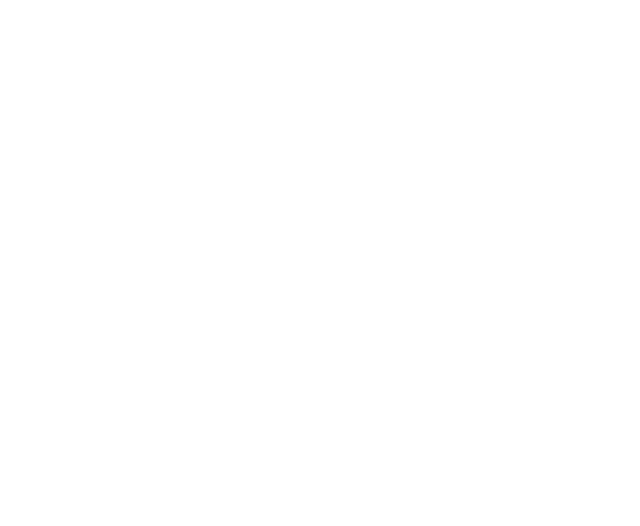
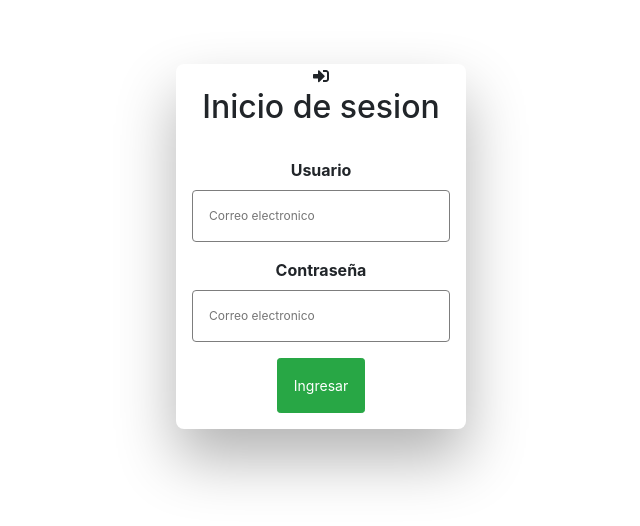
Before and after one commit to Bishuu1/SuperCeveFrontend, a React (Create React App) app: page /login in a window 1280 px wide. Shown: the top 526 px of the page, without its empty margins (319-959 px from the left). Built offline with nearby package versions, Linux system fonts and the light colour scheme.

Commit message:
ADD: Login

```diff
--- a/src/components/Layout/PrivateLayout.js
+++ b/src/components/Layout/PrivateLayout.js
@@ -40,7 +40,14 @@ const PrivateLayout = ({ children }) => {
             </Nav.Link>
           </Nav>
           <Nav>
-            <Nav.Link href="#deets">Cerrar sesión</Nav.Link>
+            <Nav.Link
+              onClick={() => {
+                window.sessionStorage.removeItem('user');
+                history.push('/login');
+              }}
+            >
+              Cerrar sesión
+            </Nav.Link>
           </Nav>
         </Navbar.Collapse>
       </Navbar>{' '}
--- a/src/components/Layout/PublicLayout.js
+++ b/src/components/Layout/PublicLayout.js
@@ -4,10 +4,8 @@ import { Container, Row, Col } from 'react-bootstrap';
 const PublicLayout = ({ children }) => {
   return (
     <Container fluid style={{ padding: 0 }}>
-      <Row nogutter align="center" className="layout-public__container">
-        <Col sm={12} md={6} lg={4} xl={3} offset={{ xl: 1 }}>
-          {children}
-        </Col>
+      <Row align="center" className="layout-public__container">
+        <Col sm={12}>{children}</Col>
       </Row>
     </Container>
   );
--- a/src/components/UserTable/index.js
+++ b/src/components/UserTable/index.js
@@ -3,9 +3,7 @@ import { useHistory } from 'react-router-dom';
 import { useTable, useSortBy } from 'react-table';
 import { Row, Col, Button } from 'react-bootstrap';
 import Pagination from '../common/Pagination';
-import { showToast } from '../common/Toast';
 const UserTable = ({ columns, data, dataPerPage }) => {
-
   const {
     getTableProps,
     getTableBodyProps,
@@ -86,12 +84,6 @@ const UserTable = ({ columns, data, dataPerPage }) => {
             type="text"
             placeholder="Buscar"
             onChange={(e) => setInputValue(e.target.value)}
-            onClick={() => {
-              showToast({
-                type: 'success',
-                text: 'Se ha guardado usuario con exito',
-              });
-            }}
           />{' '}
         </Col>
       </Row>
--- /dev/null
+++ b/src/content/Login/index.js
@@ -0,0 +1,60 @@
+import React from 'react';
+import { FontAwesomeIcon } from '@fortawesome/react-fontawesome';
+import { faSignInAlt } from '@fortawesome/free-solid-svg-icons';
+import { Formik, Form } from 'formik';
+import { Input } from '../../components/common/forms/fields';
+import { Button } from 'react-bootstrap';
+import * as Yup from 'yup';
+import { useHistory } from 'react-router-dom';
+
+const Login = () => {
+  const history = useHistory();
+  const handleSubmit = (values) => {
+    window.sessionStorage.setItem('user', JSON.stringify(values));
+    history.push('/');
+  };
+  return (
+    <div
+      style={{
+        width: '290px',
+        margin: 'auto',
+        marginTop: '64px',
+        boxShadow: '0 30px 60px 0 rgba(0,0,0,0.3)',
+        borderRadius: '8px',
+      }}
+    >
+      <FontAwesomeIcon icon={faSignInAlt} width={40} />
+      <h2>Inicio de sesion</h2>
+      <div style={{ marginTop: '16px', padding: '16px' }}>
+        <Formik
+          initialValues={{ name: '', password: '' }}
+          validationSchema={Yup.object().shape({
+            name: Yup.string().required('Usuario requerido'),
+            password: Yup.string().required('Contraseña requerida'),
+          })}
+          onSubmit={handleSubmit}
+        >
+          <Form>
+            <Input
+              type="text"
+              placeholder="Correo electronico"
+              name="name"
+              label="Usuario"
+            />
+            <Input
+              type="password"
+              placeholder="Correo electronico"
+              name="password"
+              label="Contraseña"
+            />
+            <Button variant="success" size="sm" type="submit">
+              Ingresar
+            </Button>{' '}
+          </Form>
+        </Formik>
+      </div>
+    </div>
+  );
+};
+
+export default Login;
--- a/src/routes/RouterWrapper.js
+++ b/src/routes/RouterWrapper.js
@@ -4,6 +4,7 @@ import { Redirect, Route } from 'react-router-dom';
 // import { isLogin } from '../utils/session';
 import PrivateLayout from '../components/Layout/PrivateLayout';
 import PublicLayout from '../components/Layout/PublicLayout';
+import { isLogin } from '../utils/session';
 
 const RouteWrapper = ({
   component: Component,
@@ -16,7 +17,7 @@ const RouteWrapper = ({
   // Window's title
 
   return isPublic ? (
-    true && restricted ? ( //TODO: LOGIN
+    isLogin() ? ( //TODO: LOGIN
       <Redirect to="/" />
     ) : (
       <Route
@@ -28,7 +29,7 @@ const RouteWrapper = ({
         )}
       />
     )
-  ) : true ? ( //TODO: LOGIN
+  ) : isLogin() ? ( //TODO: LOGIN
     <Route
       path={path}
       render={(props) => (
@@ -38,7 +39,7 @@ const RouteWrapper = ({
       )}
     />
   ) : (
-    <Redirect to="/" />
+    <Redirect to="/login" />
   );
 };
 
--- a/src/routes/routes.js
+++ b/src/routes/routes.js
@@ -6,9 +6,17 @@ import Users from '../content/Users';
 import Entradas from '../content/Entradas';
 import AddUser from '../content/Users/AddUser';
 import EditUser from '../content/Users/EditUser';
+import Login from '../content/Login';
 
 const routes = [
   { path: '/', component: Home, exact: true, title: 'Inicio' },
+  {
+    path: '/login',
+    component: Login,
+    exact: true,
+    title: 'Login',
+    isPublic: true,
+  },
   { path: '/perfil', component: Profile, exact: true, title: 'Perfil' },
   {
     path: '/usuarios',
@@ -49,6 +57,4 @@ const routes = [
   },
 ];
 
-
-
 export default routes;
--- /dev/null
+++ b/src/utils/session.js
@@ -0,0 +1,16 @@
+const isLogin = () => {
+  const user = window.sessionStorage.getItem('user');
+
+  if (user) {
+    return true;
+  }
+
+  return false;
+};
+
+export { isLogin };
+
+// sessionStorage.setItem('user', JSON.stringify(user));
+// sessionStorage.removeItem('user');
+// sessionStorage.getItem('user');
+// JSON.parse(user)
```
